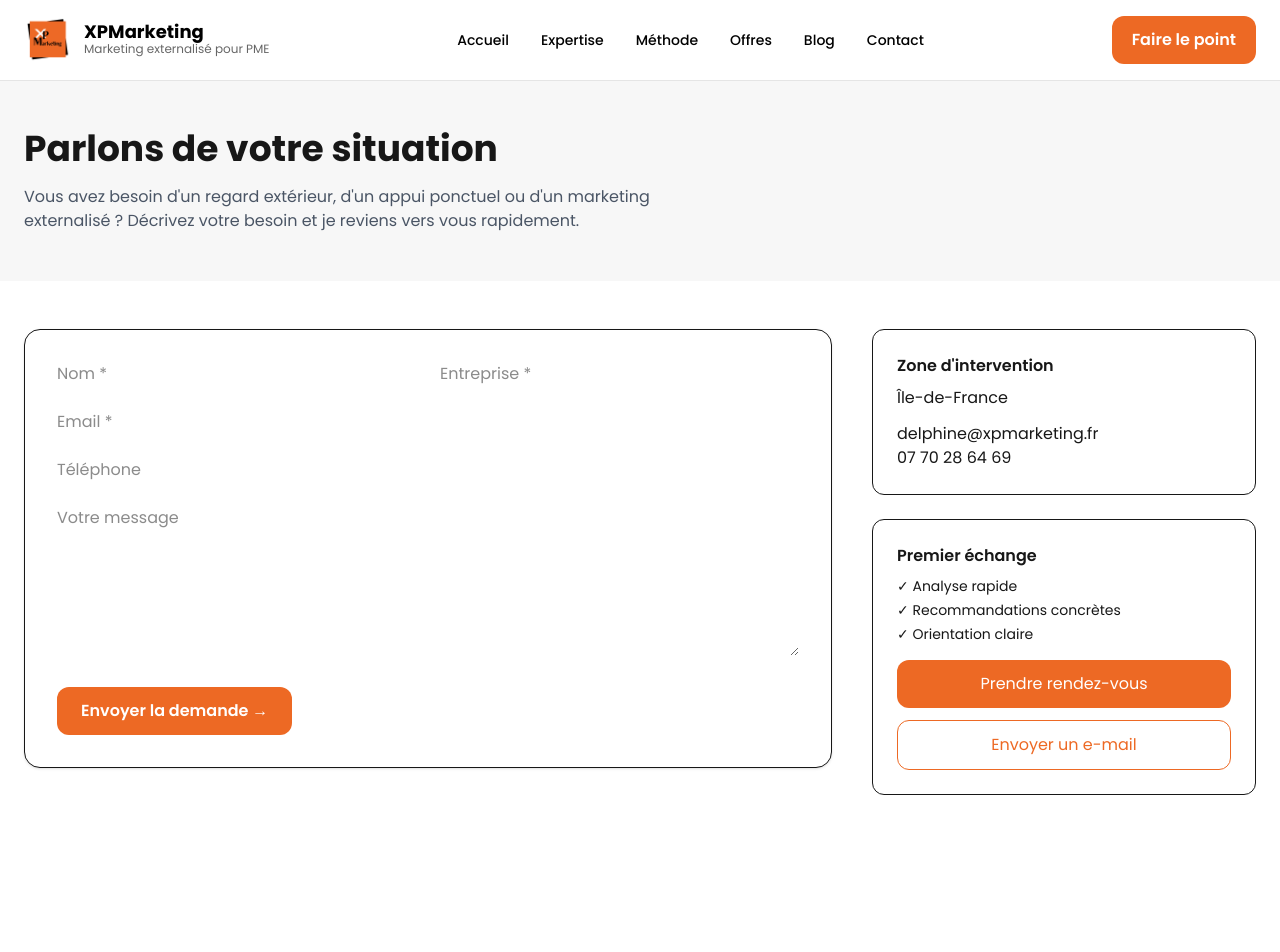
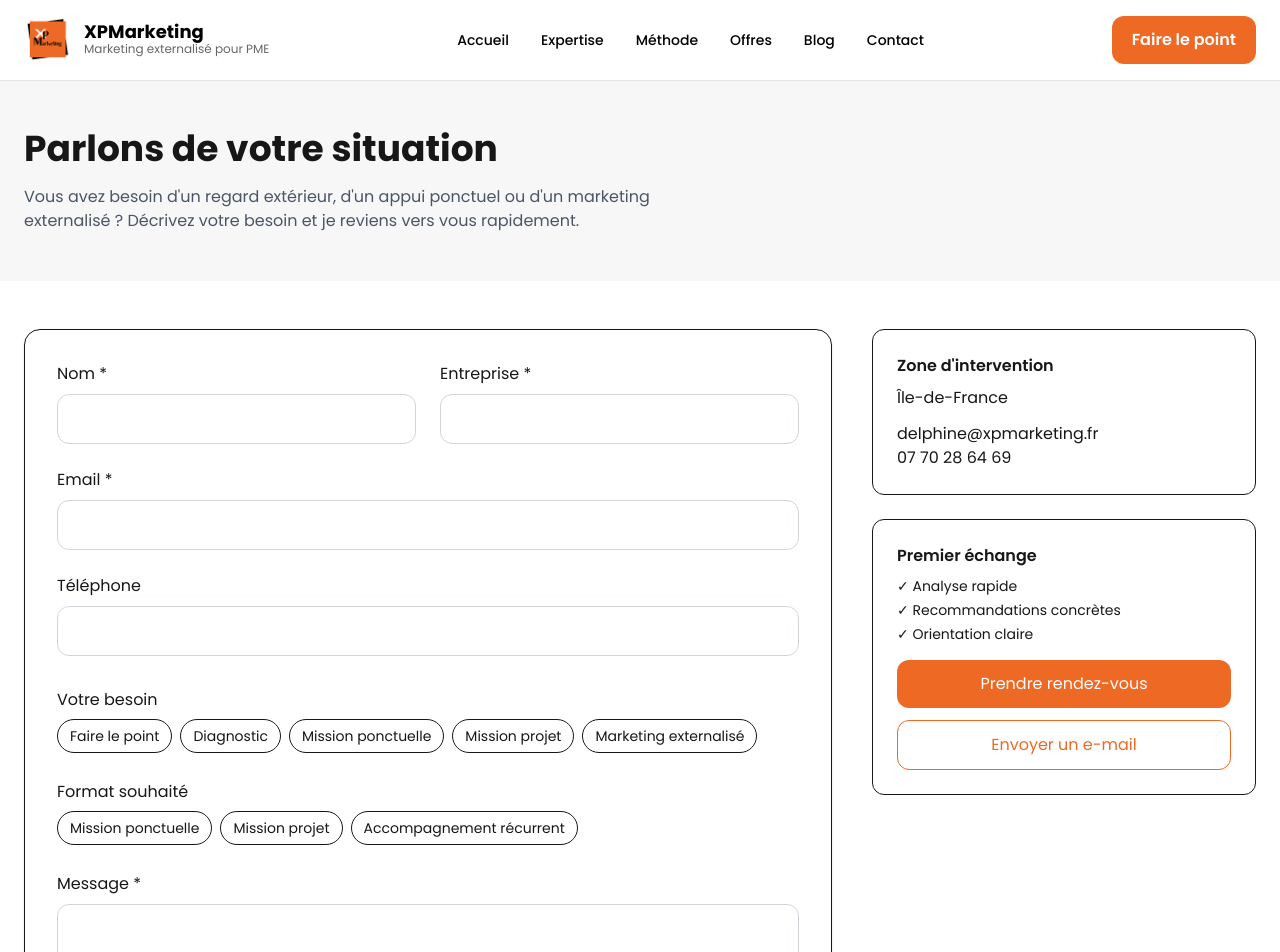
Before and after one commit to Delphine67/xpmarketing, a Next.js app: page /contact in a window 1280 px wide. Shown: the top 952 px of the page. Built offline with nearby package versions, Linux system fonts and the light colour scheme.

Commit message:
mise à jour page contact xpmarketing

```diff
--- a/app/contact/page.tsx
+++ b/app/contact/page.tsx
@@ -13,15 +13,16 @@ export default function ContactPage() {
   const calendarUrl = "https://calendly.com/dravet78/30min";
   const telephone = "07 70 28 64 69";
 
+  const chipStyle = "border px-3 py-1.5 rounded-full text-sm cursor-pointer transition";
+  const inputStyle = "mt-2 w-full rounded-xl border border-gray-300 px-4 py-3 bg-white focus:border-black outline-none";
+
   return (
     <main className="min-h-screen bg-white">
 
       {/* HERO */}
       <section className="px-6 py-12" style={{ background: BRAND.grayBg }}>
         <div className="max-w-7xl mx-auto">
-          <h1 className="text-4xl font-bold">
-            Parlons de votre situation
-          </h1>
+          <h1 className="text-4xl font-bold">Parlons de votre situation</h1>
           <p className="mt-4 max-w-2xl text-gray-600">
             Vous avez besoin d'un regard extérieur, d'un appui ponctuel ou d'un marketing externalisé ? Décrivez votre besoin et je reviens vers vous rapidement.
           </p>
@@ -39,21 +40,81 @@ export default function ContactPage() {
 
               <input type="hidden" name="_subject" value="Contact XPMarketing" />
 
+              {/* INPUTS */}
               <div className="grid md:grid-cols-2 gap-6">
-                <input name="nom" required placeholder="Nom *" className="input" />
-                <input name="entreprise" required placeholder="Entreprise *" className="input" />
-                <input name="email" type="email" required placeholder="Email *" className="input md:col-span-2" />
-                <input name="telephone" placeholder="Téléphone" className="input md:col-span-2" />
+                <div>
+                  <label>Nom *</label>
+                  <input name="nom" required className={inputStyle} />
+                </div>
+
+                <div>
+                  <label>Entreprise *</label>
+                  <input name="entreprise" required className={inputStyle} />
+                </div>
+
+                <div className="md:col-span-2">
+                  <label>Email *</label>
+                  <input name="email" type="email" required className={inputStyle} />
+                </div>
+
+                <div className="md:col-span-2">
+                  <label>Téléphone</label>
+                  <input name="telephone" className={inputStyle} />
+                </div>
               </div>
 
-              <textarea name="message" required placeholder="Votre message"
-                className="mt-6 w-full min-h-[150px] input" />
+              {/* BESOIN */}
+              <div className="mt-8">
+                <label>Votre besoin</label>
+                <div className="flex flex-wrap gap-2 mt-3">
+                  {[
+                    "Faire le point",
+                    "Diagnostic",
+                    "Mission ponctuelle",
+                    "Mission projet",
+                    "Marketing externalisé",
+                  ].map((item) => (
+                    <label key={item}>
+                      <input type="checkbox" name="besoin[]" value={item} className="hidden peer" />
+                      <span className={`${chipStyle} peer-checked:bg-orange-500 peer-checked:text-white`}>
+                        {item}
+                      </span>
+                    </label>
+                  ))}
+                </div>
+              </div>
+
+              {/* FORMAT */}
+              <div className="mt-8">
+                <label>Format souhaité</label>
+                <div className="flex flex-wrap gap-2 mt-3">
+                  {[
+                    "Mission ponctuelle",
+                    "Mission projet",
+                    "Accompagnement récurrent",
+                  ].map((item) => (
+                    <label key={item}>
+                      <input type="radio" name="format" value={item} className="hidden peer" />
+                      <span className={`${chipStyle} peer-checked:bg-orange-500 peer-checked:text-white`}>
+                        {item}
+                      </span>
+                    </label>
+                  ))}
+                </div>
+              </div>
+
+              {/* MESSAGE */}
+              <div className="mt-8">
+                <label>Message *</label>
+                <textarea name="message" required className={`${inputStyle} min-h-[150px]`} />
+              </div>
 
               <button type="submit"
                 className="mt-6 px-6 py-3 rounded-xl text-white font-semibold"
                 style={{ background: BRAND.orange }}>
                 Envoyer la demande →
               </button>
+
             </form>
           </div>
 
```
